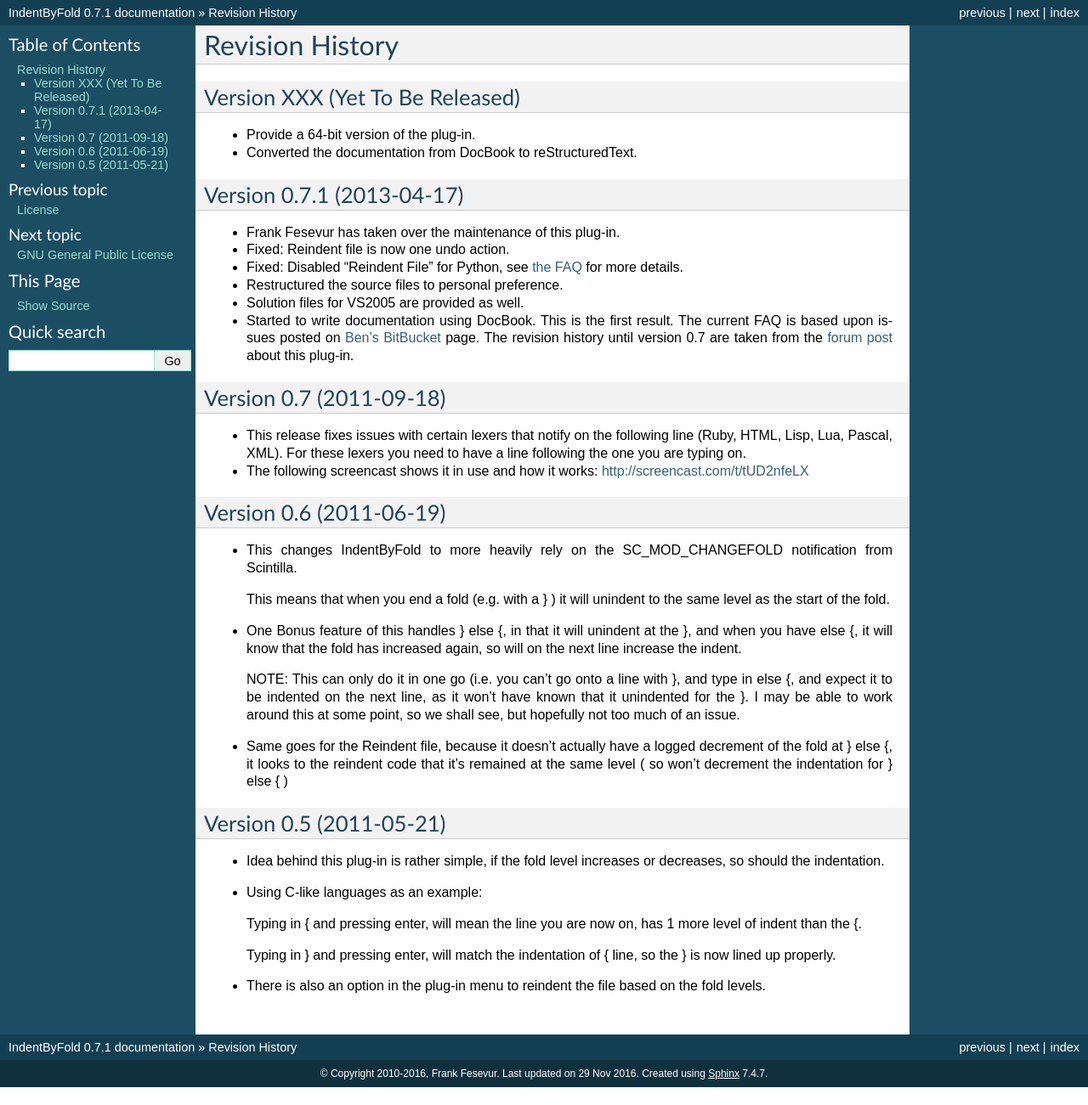
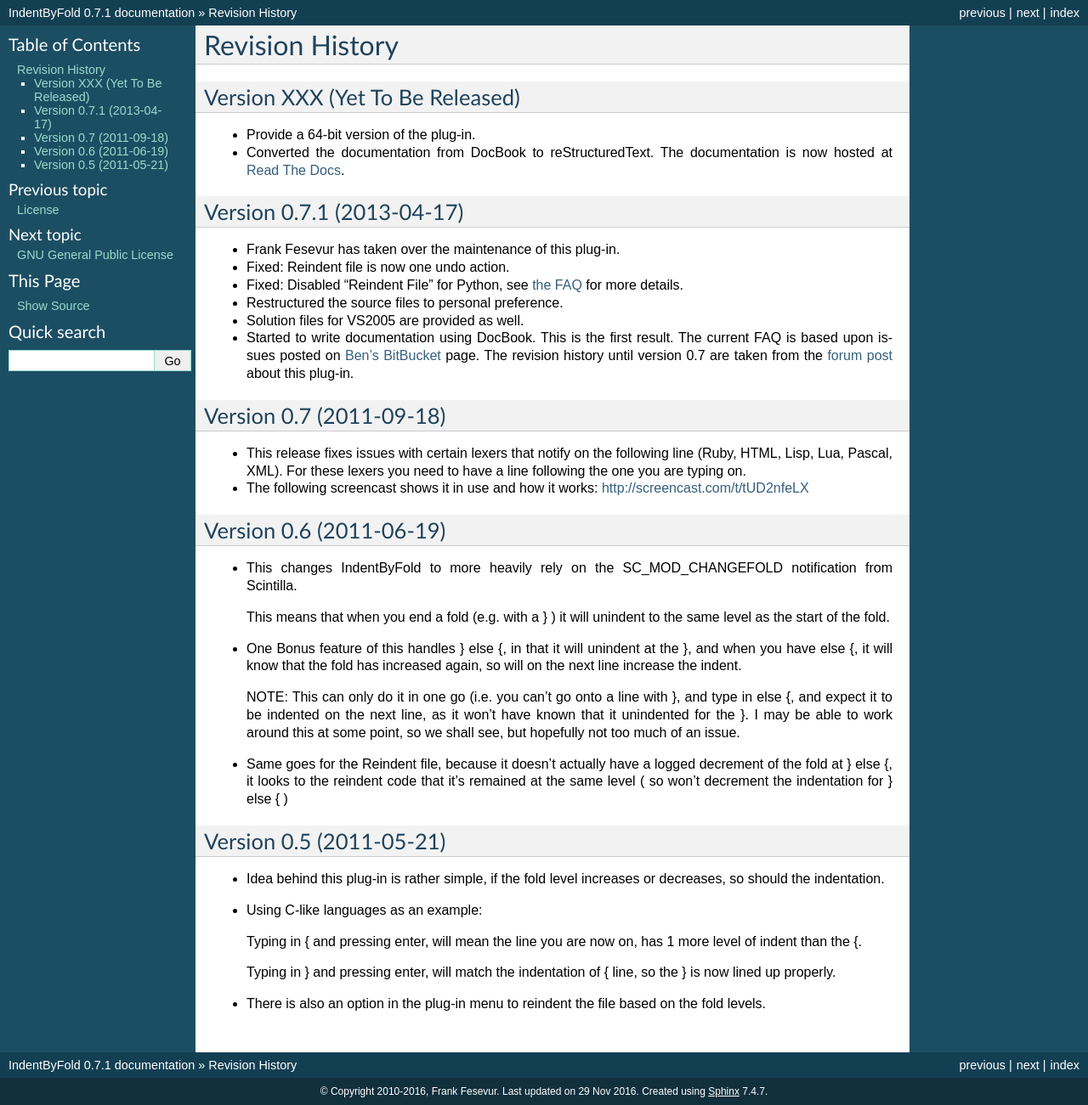
Before and after one commit to ffes/indentbyfold, a Sphinx documentation site: the page built from docs/history.rst, in a window 1280 px wide. Shown: the whole page at 85% size. Built offline with Sphinx 7.4.7, drawn with Linux system fonts in a browser that asks for light colours; before the commit the page ends 1280 px from its top, so only the background shows below that.

Commit message:
Add links to Read The Docs

```diff
--- a/docs/history.rst
+++ b/docs/history.rst
@@ -7,6 +7,10 @@ Version XXX (Yet To Be Released)
 -  Provide a 64-bit version of the plug-in.
 
 -  Converted the documentation from DocBook to reStructuredText.
+   The documentation is now hosted at `Read The Docs`_.
+
+
+.. _Read The Docs: http://nppsnippets.readthedocs.io
 
 
 Version 0.7.1 (2013-04-17)
```
Also changed, not shown: README.md (+5 -7 lines).
